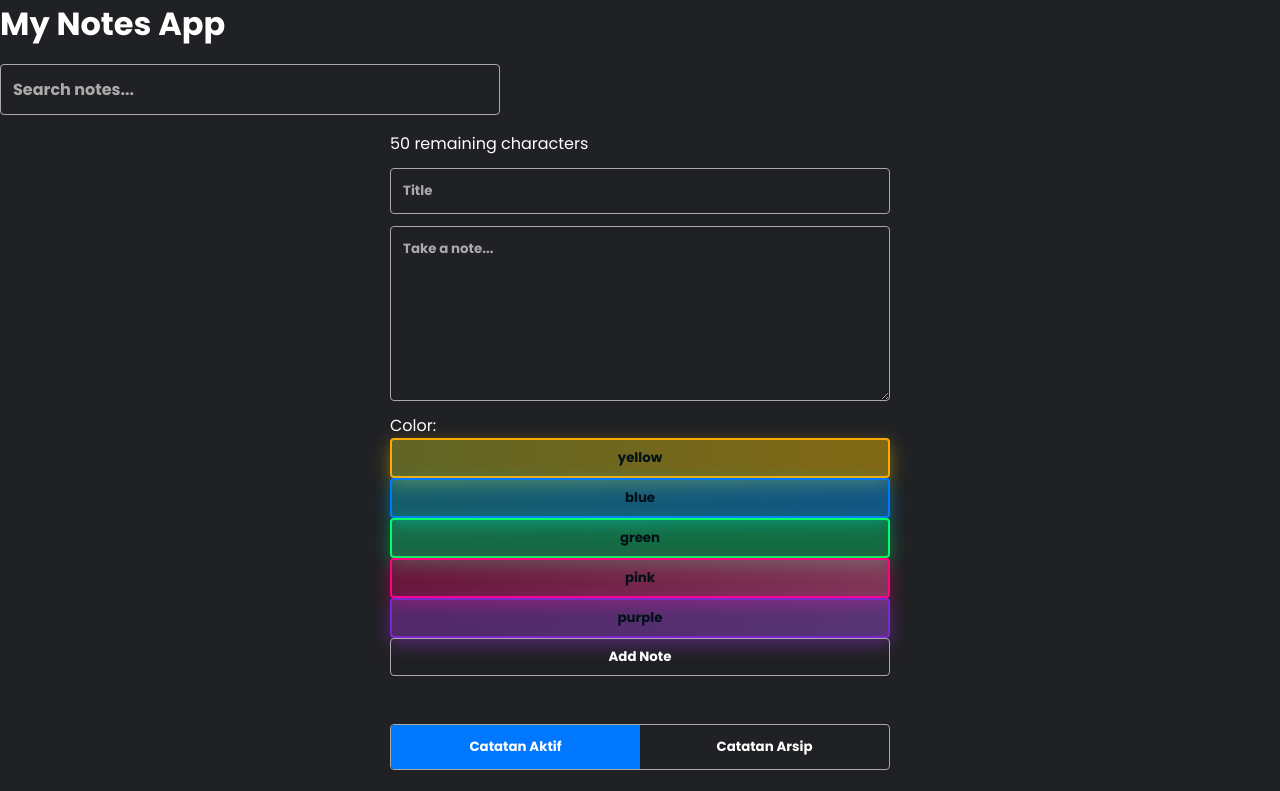
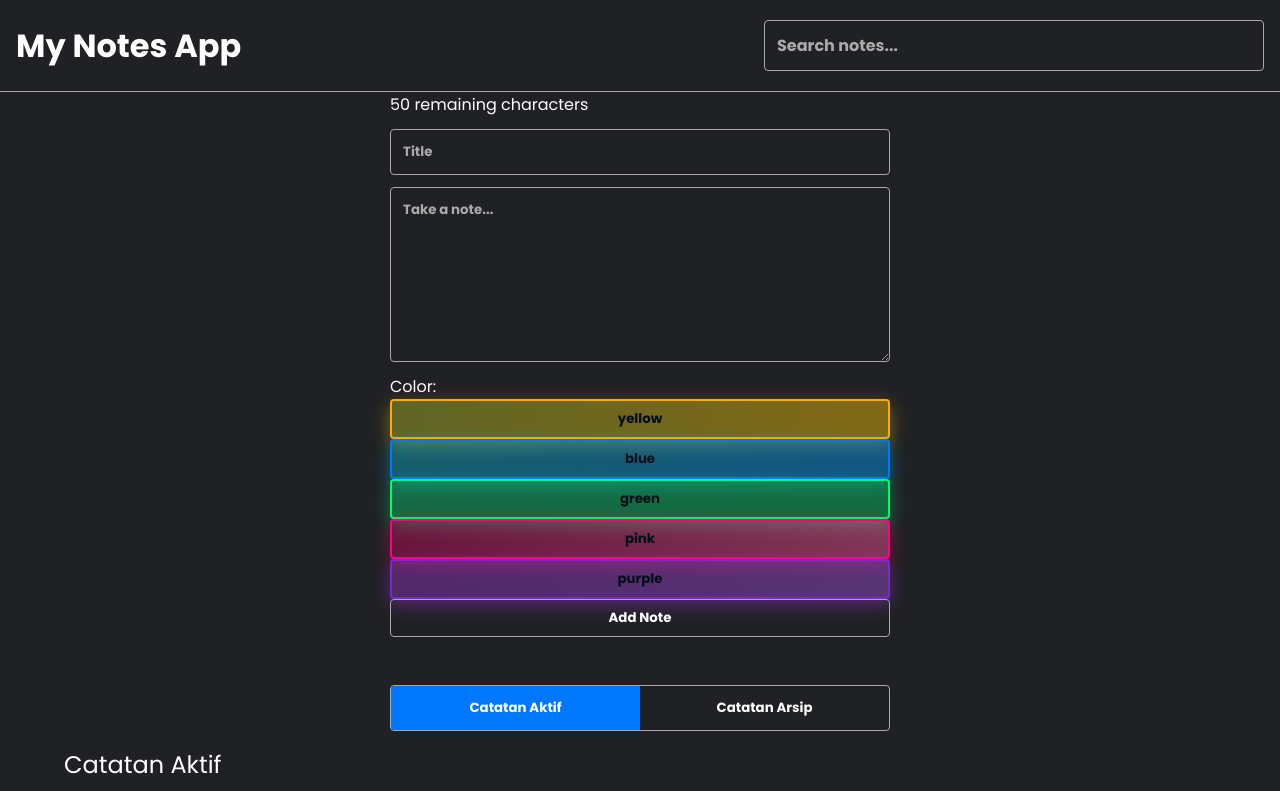
Before and after one commit to farelyudapratama/personal-notes-react, a React (Vite) app: page / in a window 1280 px wide. Shown: the top 791 px of the page. Built offline with nearby package versions, Linux system fonts and the light colour scheme.

Commit message:
feat: refactor header and note input components to integrate ColorPicker and improve structure

```diff
--- a/src/App.jsx
+++ b/src/App.jsx
@@ -2,8 +2,8 @@ import React from 'react';
 import { getInitialData } from './utils';
 import NoteList from './components/NoteList';
 import NoteInput from './components/NoteInput';
-import SearchBar from './components/SearchBar';
 import TabNavigation from './components/TabNavigation';
+import HeaderApp from './components/Header';
 
 class App extends React.Component {
     constructor(props) {
@@ -76,8 +76,7 @@ class App extends React.Component {
 
         return (
             <div className="app">
-                <h1>My Notes App</h1>
-                <SearchBar query={searchQuery} onQueryChange={this.onSearchChangeHandler} />
+                <HeaderApp searchQuery={searchQuery} onSearchChange={this.onSearchChangeHandler} />
                 <NoteInput addNote={this.onAddNoteHandler} />
                 <TabNavigation activeTab={activeTab} onTabChange={this.onTabChangeHandler} />
                 <div className="note-app__body">
--- /dev/null
+++ b/src/components/ColorPicker.jsx
@@ -0,0 +1,28 @@
+import React from 'react';
+
+function ColorPicker({ colors, selected, onSelect }) {
+    return (
+        <div className="color-picker">
+            {colors.map((c) => (
+                <button
+                    key={c.name}
+                    type="button"
+                    className={`note-input__color-button ${selected === c.name ? 'selected' : ''}`}
+                    style={{
+                        background: `linear-gradient(to right, ${c.from}, ${c.to})`,
+                        border: `2px solid ${c.border}`,
+                        boxShadow: `0 6px 18px ${c.glow}`,
+                        color: '#021018',
+                    }}
+                    onClick={() => onSelect(c.name)}
+                    aria-pressed={selected === c.name}
+                    aria-label={`Choose ${c.name}`}
+                >
+                    {c.name}
+                </button>
+            ))}
+        </div>
+    );
+}
+
+export default ColorPicker;
--- a/src/components/Header.jsx
+++ b/src/components/Header.jsx
@@ -0,0 +1,13 @@
+import React from "react";
+import SearchBar from "./SearchBar";
+
+function HeaderApp({ searchQuery, onSearchChange }) {
+    return (
+        <header className="note-app__header">
+            <h1>My Notes App</h1>
+            <SearchBar query={searchQuery} onQueryChange={onSearchChange} />
+        </header>
+    );
+}
+
+export default HeaderApp;
--- a/src/components/NoteInput.jsx
+++ b/src/components/NoteInput.jsx
@@ -1,5 +1,6 @@
-import React from "react";
-import { presetColors } from "../utils";
+import React from 'react';
+import { presetColors } from '../utils';
+import ColorPicker from './ColorPicker';
 
 class NoteInput extends React.Component {
     constructor(props) {
@@ -13,7 +14,7 @@ class NoteInput extends React.Component {
 
         this.onTitleChangeEventHandler = this.onTitleChangeEventHandler.bind(this);
         this.onBodyChangeEventHandler = this.onBodyChangeEventHandler.bind(this);
-        this.onColorChangeEventHandler = this.onColorChangeEventHandler.bind(this);
+        this.onColorSelect = this.onColorSelect.bind(this);
         this.onSubmitEventHandler = this.onSubmitEventHandler.bind(this);
     }
 
@@ -28,13 +29,15 @@ class NoteInput extends React.Component {
         this.setState({ body: event.target.value });
     }
 
-    onColorChangeEventHandler(event) {
-        this.setState({ color: event.target.value });
+    onColorSelect(colorName) {
+        this.setState({ color: colorName });
     }
 
     onSubmitEventHandler(event) {
         event.preventDefault();
-        this.props.addNote(this.state);
+        const { title, body, color } = this.state;
+        this.props.addNote({ title, body, color });
+        this.setState({ title: '', body: '', color: '' });
     }
 
     render() {
@@ -43,31 +46,25 @@ class NoteInput extends React.Component {
         return (
             <form onSubmit={this.onSubmitEventHandler} className="note-input">
                 <span>{remaining} remaining characters</span>
-                <input type="text" className="note-input__title" placeholder="Title" value={this.state.title} onChange={this.onTitleChangeEventHandler} />
-                <textarea className="note-input__body" placeholder="Take a note..." value={this.state.body} onChange={this.onBodyChangeEventHandler}></textarea>
+                <input
+                    type="text"
+                    className="note-input__title"
+                    placeholder="Title"
+                    value={this.state.title}
+                    onChange={this.onTitleChangeEventHandler}
+                />
+                <textarea
+                    className="note-input__body"
+                    placeholder="Take a note..."
+                    value={this.state.body}
+                    onChange={this.onBodyChangeEventHandler}
+                />
+
                 <div>
                     <label htmlFor="color">Color: </label>
-                    <div>
-                        {presetColors.map((color) => (
-                            <button
-                                key={color.name}
-                                type="button"
-                                className={`note-input__color-button ${this.state.color === color.name ? 'selected' : ''}`}
-                                style={{
-                                    background: `linear-gradient(to right, ${color.from}, ${color.to})`,
-                                    border: `2px solid ${color.border}`,
-                                    boxShadow: `0 6px 18px ${color.glow}`,
-                                    color: '#021018',
-                                }}
-                                onClick={() => this.onColorChangeEventHandler({ target: { value: color.name } })}
-                                aria-pressed={this.state.color === color.name}
-                                aria-label={`Choose ${color.name}`}
-                            >
-                                {color.name}
-                            </button>
-                        ))}
-                    </div>
+                    <ColorPicker colors={presetColors} selected={this.state.color} onSelect={this.onColorSelect} />
                 </div>
+
                 <button type="submit" className="note-input__submit-button">Add Note</button>
             </form>
         );
```
